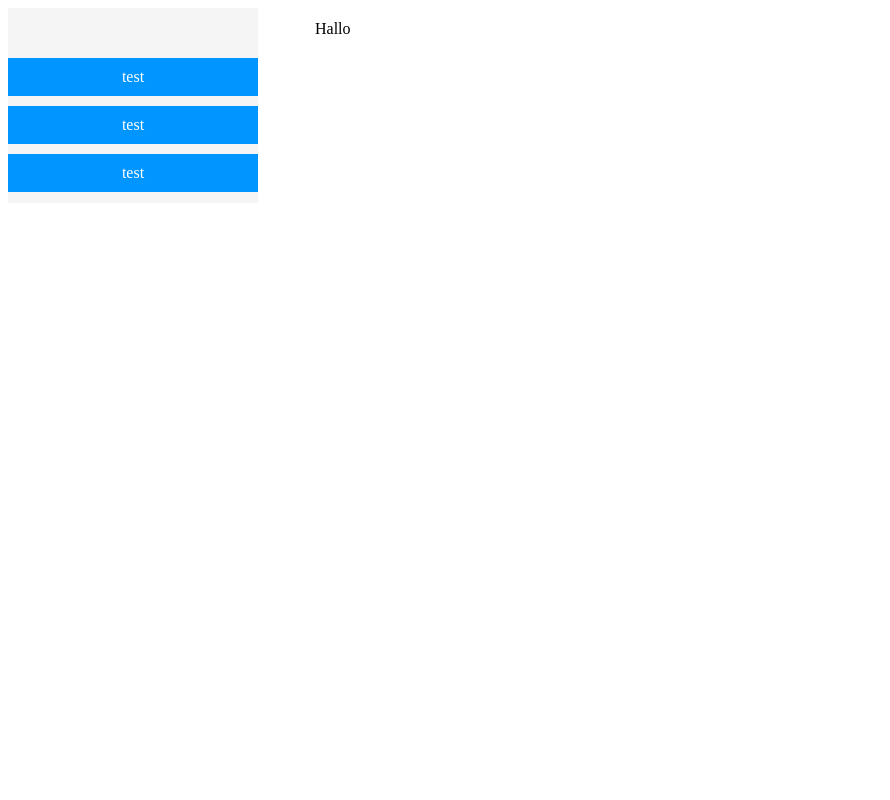
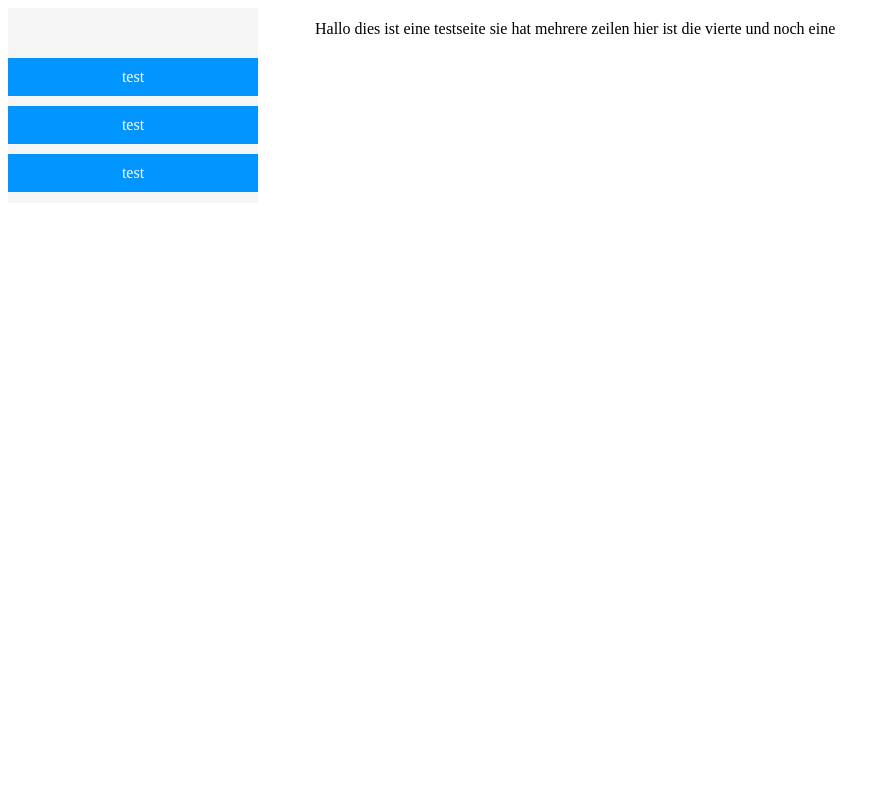
Before and after one commit to coldice/dcodetest, a PHP site: page / in a window 1280 px wide. Shown: the whole page, without its empty margins (0-890 px from the left). Run offline with PHP 8.4, Linux system fonts and the light colour scheme.

Commit message:
updated welcome text

```diff
--- a/content_pages/welcome.php
+++ b/content_pages/welcome.php
@@ -1 +1,5 @@
 Hallo
+dies ist eine testseite
+sie hat mehrere zeilen
+hier ist die vierte
+und noch eine
```
